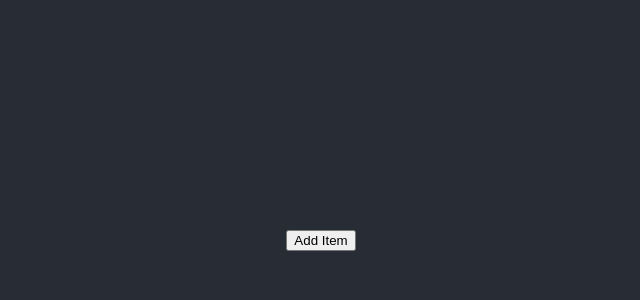
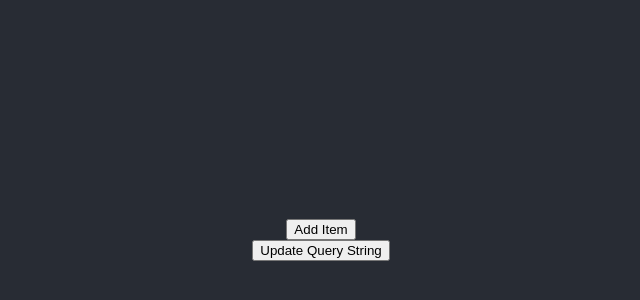
Before and after one commit to etrobert/react-query-playground, a React (Create React App) app: page / in a window 1280 px wide. Shown: the part 160-460 px from the top of the page, without its empty margins (319-959 px from the left). Built offline with nearby package versions, Linux system fonts and the light colour scheme.

Commit message:
Add updateQueryString button

```diff
--- a/src/App.tsx
+++ b/src/App.tsx
@@ -1,22 +1,23 @@
 import range from 'lodash/range';
 import Item from './Item';
 import useCount from './useCount';
-import { QueryStringContextProvider } from './QueryStringContext';
+import QueryStringContext from './QueryStringContext';
 import './App.css';
+import { useContext } from 'react';
 
 function App() {
   const { count, increaseCount } = useCount();
+  const { updateQueryString } = useContext(QueryStringContext);
   return (
-    <QueryStringContextProvider>
     <div className="App">
       <header className="App-header">
         <button onClick={increaseCount}>Add Item</button>
+        <button onClick={updateQueryString}>Update Query String</button>
         {range(count).map((i) => (
           <Item key={i} />
         ))}
       </header>
     </div>
-    </QueryStringContextProvider>
   );
 }
 
--- a/src/QueryStringContext.tsx
+++ b/src/QueryStringContext.tsx
@@ -1,22 +1,26 @@
-import { createContext, ReactNode, useState } from 'react';
+import { createContext, ReactNode } from 'react';
+import useCount from './useCount';
 
 type QueryStringContextValue = {
   queryString: string;
-  setQueryString: (queryString: string) => void;
+  updateQueryString: () => void;
 };
 
 const initialValue = {
   queryString: 'initialData',
-  setQueryString: () => {},
+  updateQueryString: () => {},
 };
 
 const QueryStringContext = createContext<QueryStringContextValue>(initialValue);
 
 const QueryStringContextProvider = ({ children }: { children: ReactNode }) => {
-  const [queryString, setQueryString] = useState('initialData2');
+  const { count, increaseCount } = useCount();
+
+  const queryString = `data${count}`;
+  const updateQueryString = increaseCount;
 
   return (
-    <QueryStringContext.Provider value={{ queryString, setQueryString }}>
+    <QueryStringContext.Provider value={{ queryString, updateQueryString }}>
       {children}
     </QueryStringContext.Provider>
   );
--- a/src/index.tsx
+++ b/src/index.tsx
@@ -3,6 +3,7 @@ import ReactDOM from 'react-dom/client';
 import { QueryClient, QueryClientProvider } from 'react-query';
 import './index.css';
 import App from './App';
+import { QueryStringContextProvider } from './QueryStringContext';
 import reportWebVitals from './reportWebVitals';
 
 const root = ReactDOM.createRoot(
@@ -14,7 +15,9 @@ const queryClient = new QueryClient();
 root.render(
   <React.StrictMode>
     <QueryClientProvider client={queryClient}>
-      <App />
+      <QueryStringContextProvider>
+        <App />
+      </QueryStringContextProvider>
     </QueryClientProvider>
   </React.StrictMode>
 );
```
Lines whose indentation alone changed are shown as unchanged.
